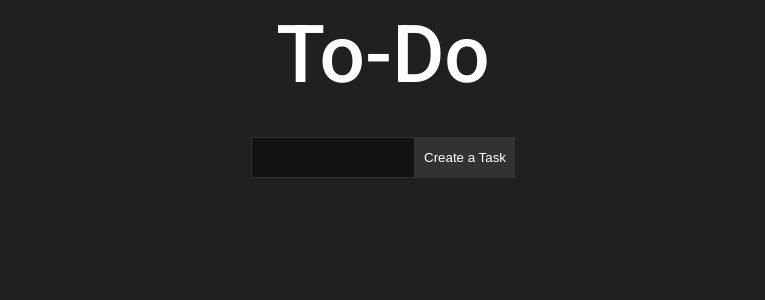
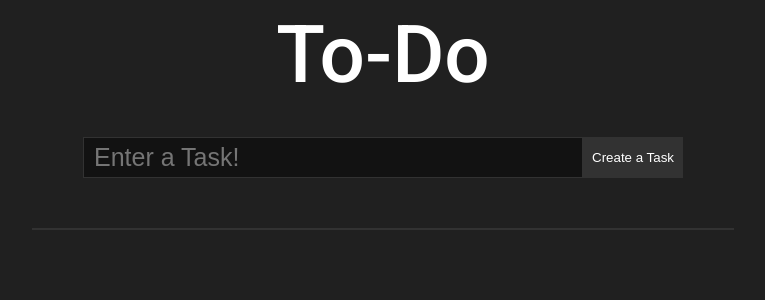
Before and after one commit to KyleHu14/react-todo-list, a React (Create React App) app: page / in a window 1280 px wide. Shown: the top 300 px of the page, without its empty margins (257-1022 px from the left). Built offline with nearby package versions, Linux system fonts and the light colour scheme.

Commit message:
Added display feature of localStorage values, cleaned up Input.js component

```diff
--- a/src/App.js
+++ b/src/App.js
@@ -1,14 +1,20 @@
-import React from "react";
+import React, { useState } from "react";
 import Title from "./components/Title.js";
 import Input from "./components/Input.js";
+import DisplayTasks from "./components/DisplayTasks.js";
+
+import { getValues } from "./utils/Storage";
 
 const App = () => {
-    return (
-        <div>
-            <Title />
-            <Input />
-        </div>
-    );
+	const [taskList, setTaskList] = useState(getValues());
+
+	return (
+		<div>
+			<Title />
+			<Input tasks={taskList} setTasks={setTaskList} />
+			<DisplayTasks tasks={taskList} />
+		</div>
+	);
 };
 
 export default App;
--- /dev/null
+++ b/src/components/DisplayTasks.js
@@ -0,0 +1,25 @@
+import React, { useEffect, useState } from "react";
+
+import { getValues } from "../utils/Storage";
+
+const TaskList = (props) => {
+	if (props.tasks === []) {
+		return (
+			<div className="task-list-container">
+				<div className="task-container">No Tasks</div>
+			</div>
+		);
+	} else {
+		return (
+			<div className="task-list-container">
+				{props.tasks.map((task, index) => (
+					<div key={index} className="task-container">
+						{task}
+					</div>
+				))}
+			</div>
+		);
+	}
+};
+
+export default TaskList;
--- a/src/components/Input.js
+++ b/src/components/Input.js
@@ -1,12 +1,29 @@
 import React from "react";
+import { useState } from "react";
 
-const createTask = () => {};
+import { addValue } from "../utils/Storage";
+import { getValues } from "../utils/Storage";
 
-const Input = () => {
+const Input = (props) => {
+	const [newTask, setTask] = useState("");
+
+	const createTask = (event) => {
+		// Prevent Default means prevent default action of refreshing page
+		event.preventDefault();
+		// Add the new task into local storage
+		addValue(newTask);
+		props.setTasks(getValues());
+	};
+
 	return (
 		<form className="form-style" onSubmit={createTask}>
 			<div className="form-elements">
-                <input className="input-style" />
+				<input
+					className="input-style"
+					placeholder="Enter a Task!"
+					value={newTask}
+					onChange={(e) => setTask(e.target.value)}
+				/>
 				<button className="submit-btn" type="submit">
 					Create a Task
 				</button>
--- /dev/null
+++ b/src/styles/display.css
@@ -0,0 +1,14 @@
+.task-list-container {
+    /* Coloring */
+    background-color: #121212;
+    color:#CBCBCB;
+
+    /* Border */
+    border-width: 1px;
+    border-style: solid;
+    border-color: #323232;
+
+    max-width: 700px;
+    margin-left: auto;
+    margin-right: auto;
+}
--- a/src/styles/input.css
+++ b/src/styles/input.css
@@ -1,13 +1,13 @@
 .form-style{
-    margin:0 ;
+    /* Spacing */
+    max-width: 600px;
+    margin-left: auto;
+    margin-right: auto;
+    margin-top: 35px;
+    margin-bottom: 50px;
 }
 
 .form-elements{
-    /* Spacing */
-    margin-left: 500px;
-    margin-right: 500px;
-    margin-top: 35px;
-
     /* FlexBox */
     flex: 1;
     display: flex;
--- /dev/null
+++ b/src/utils/Storage.js
@@ -0,0 +1,36 @@
+// Adds a value to the Local Storage
+const addValue = (newValue) => {
+	// [VARIABLES]
+	// 1. nextId -> represents the next avaialable id that can be assigned to a value
+
+	// Get the nextId of the localStorage
+	let nextId = Number(localStorage.getItem("nextId"));
+
+	// If nextId does not exist
+	if (!nextId) {
+		// Assign the first value to the id of 0
+		localStorage.setItem("0", newValue);
+		// Initialize nextId as 1
+		localStorage.setItem("nextId", JSON.stringify(1));
+	} else {
+		// if nextId DOES exist, initialize newValue with nextId
+		localStorage.setItem(nextId, newValue);
+		// increment nextId
+		localStorage.setItem("nextId", JSON.stringify(nextId + 1));
+	}
+};
+
+// returns an array of values in local storage
+const getValues = () => {
+	// Initialize the array of values
+	let valueArray = [];
+	// get nextId to see how many values we loop through
+	const nextId = Number(localStorage.getItem("nextId"));
+	for (var i = 0; i < nextId; i++) {
+		valueArray[i] = localStorage.getItem(JSON.stringify(i));
+	}
+
+	return valueArray;
+};
+
+export { addValue, getValues };
```
Also changed, not shown: src/index.js (+4 -3 lines), src/components/TaskList.js (deleted). Lines whose indentation alone changed are shown as unchanged.
